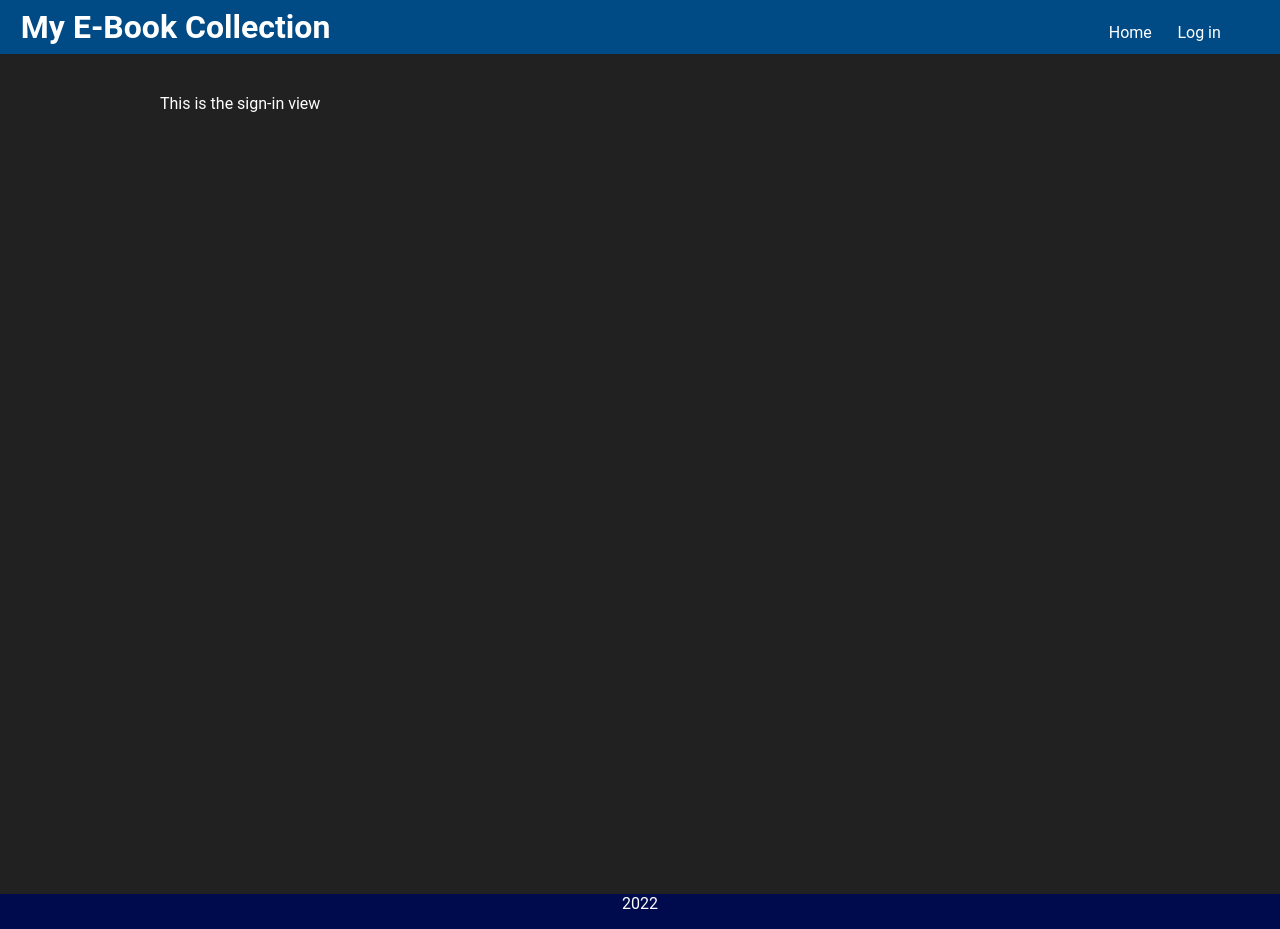
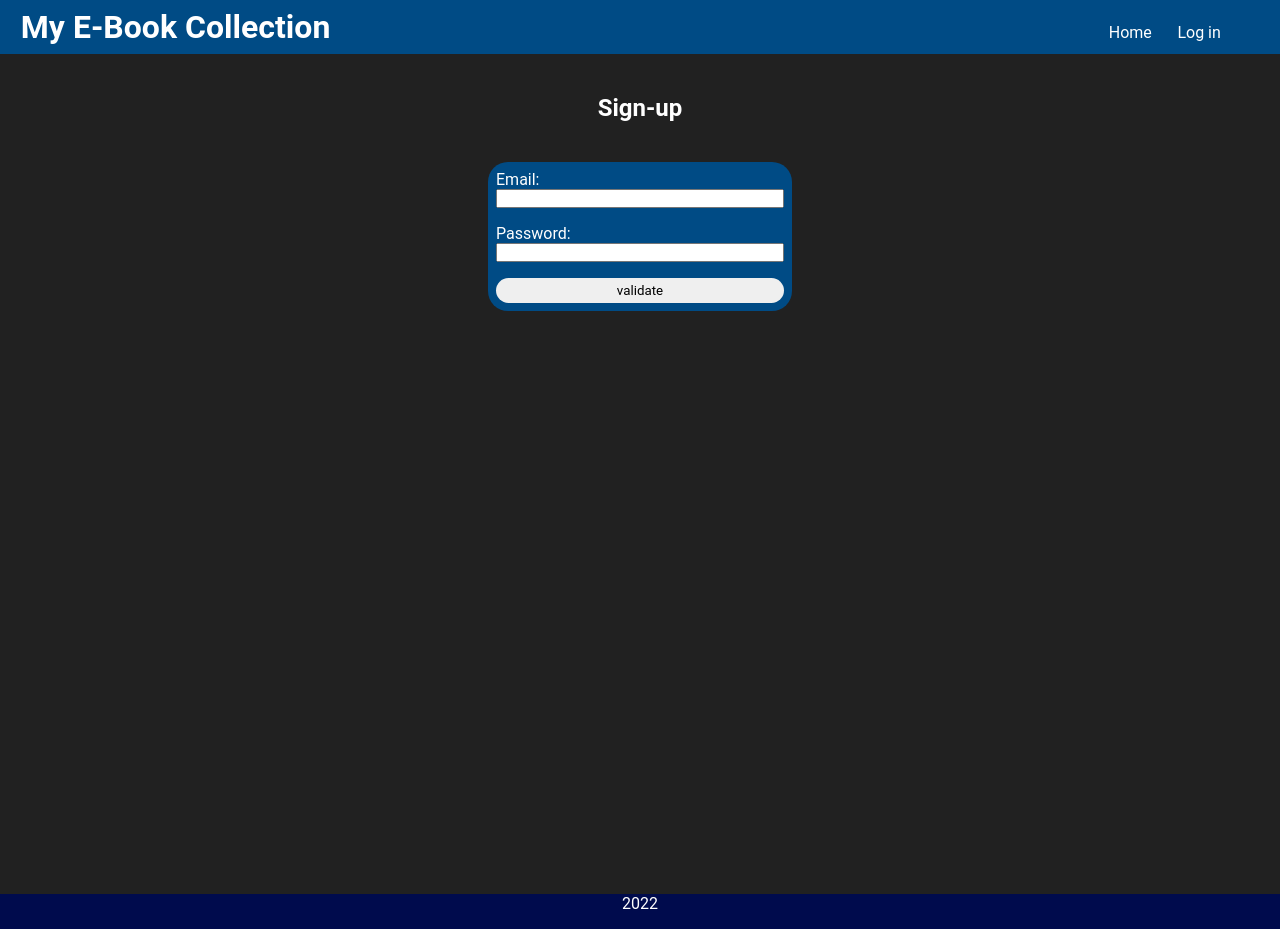
Before and after one commit to Lyxol/MyEBookCollection, a Vue app in the folder EBook Front/: page /signup in a window 1280 px wide. Built offline with nearby package versions, Linux system fonts and the light colour scheme.

Commit message:
style sign-up page

```diff
--- a/EBook Front/src/views/Login.vue
+++ b/EBook Front/src/views/Login.vue
@@ -3,12 +3,16 @@ export default {
     data: () => ({
         email: "",
         password: ""
-    })
+    }),methods:{
+        validateLogin(){
+
+        }
+    }
 }
 </script>
 <template>
     <h2>Log-in</h2>
-    <form action="" id="loginForm">
+    <form @submit="validateLogin" id="loginForm">
         <label for="email">Email:</label>
         <input type="email" v-model="email">
         <label for="password">Password:</label>
--- a/EBook Front/src/views/Signup.vue
+++ b/EBook Front/src/views/Signup.vue
@@ -1,7 +1,29 @@
 <script>
+export default {
+    data: () => ({
+        email: "",
+        password: ""
+    }),methods:{
+        validateSignUp(){
+
+        }
+    }
+}
 </script>
 <template>
-<p>This is the sign-in view</p>
+    <h2>Sign-up</h2>
+    <form @submit="validateSignUp" id="signForm">
+        <label for="email">Email:</label>
+        <input type="email" v-model="email">
+        <label for="password">Password:</label>
+        <input type="password" v-model="password">
+        <button>validate</button>
+    </form>
 </template>
 <style>
+#signForm {
+    margin-left: auto;
+    margin-right: auto;
+    width: 30%;
+}
 </style>
```
